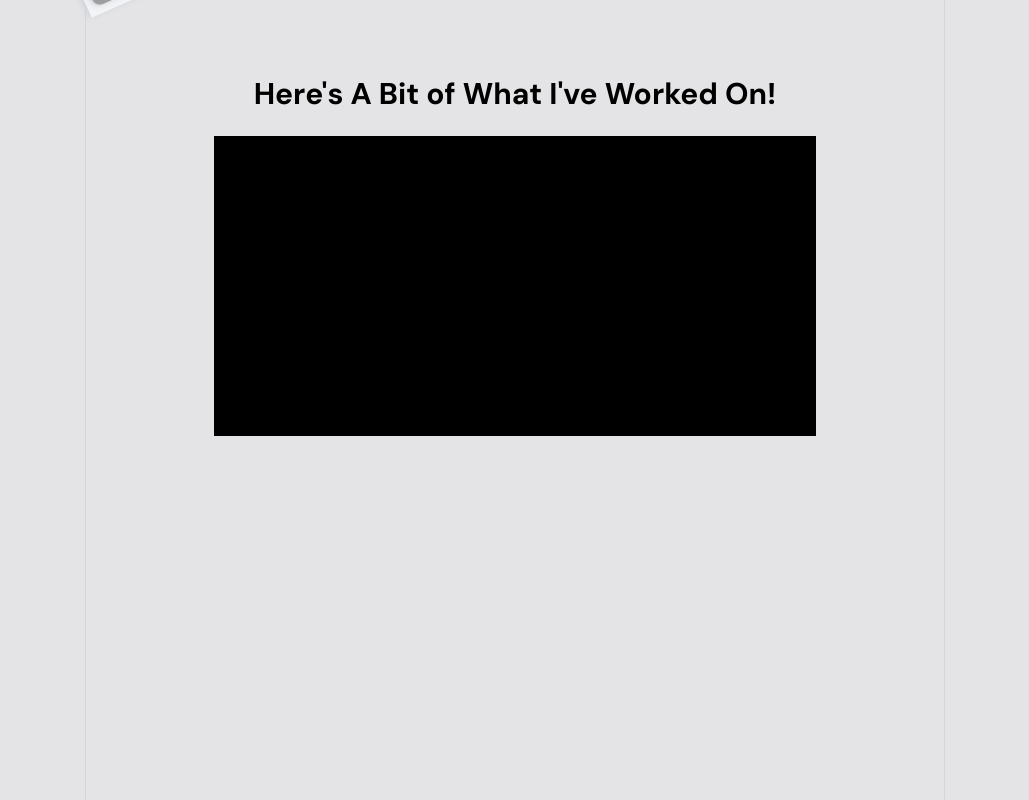
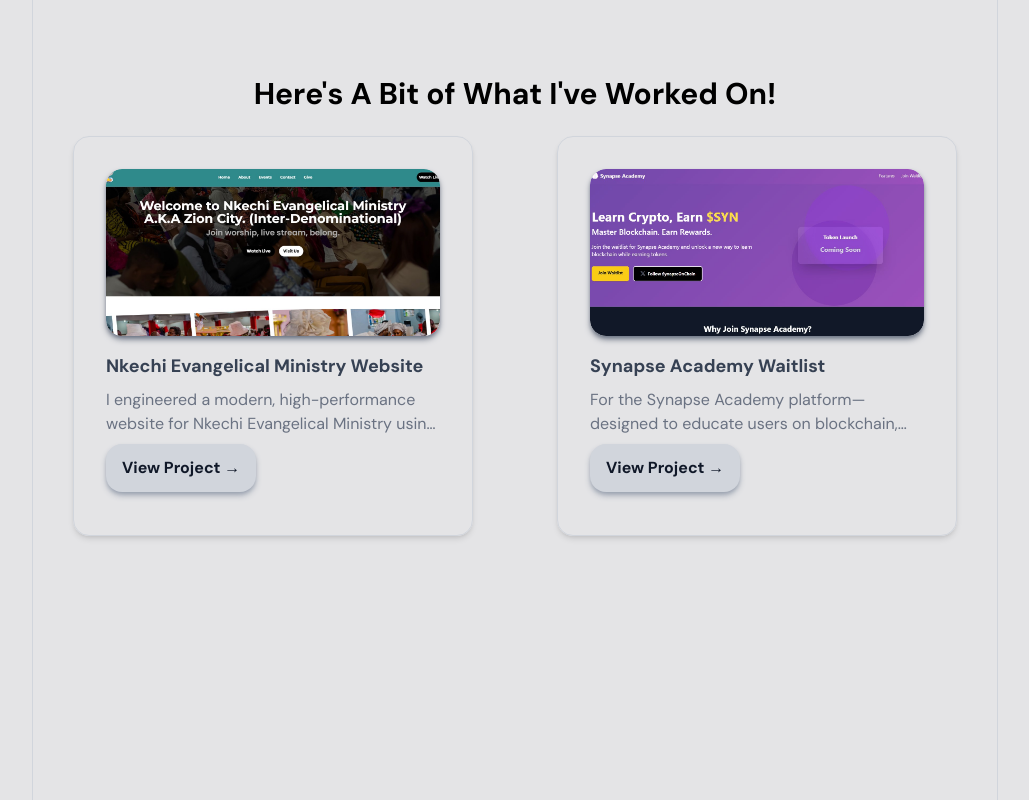
Before and after one commit to OkataMiracleDev/my_portfolio, a Next.js app: page / in a window 1280 px wide. Shown: the part 2820-3620 px from the top of the page, without its empty margins (125-1154 px from the left). Built offline with nearby package versions, Linux system fonts and the light colour scheme; grey boxes are pictures that could not be loaded.

Commit message:
feat(Home): implement projects card component and adjust layout
- Add ProjectsCard component to display project details
- Update projects data import and mapping in HomeProjects
- Adjust positioning and styling across multiple components
- Remove unused padding class from Home container

```diff
--- a/components/Home/About/About.tsx
+++ b/components/Home/About/About.tsx
@@ -4,7 +4,7 @@ import PhotoCollage from './PhotoCollage'
 
 const About = () => {
   return (
-    <div id='about' className='absolute top-[200vh] md:top-[160vh] lg:top-[140vh] xl:top-[200vh] left-4 md:left-auto translate-y-[-50%] lg:w-[40%]'>
+    <div id='about' className='absolute lg:ml-[10%] top-[200vh] md:top-[160vh] lg:top-[140vh] xl:top-[200vh] left-4 md:left-auto translate-y-[-50%] lg:w-[40%]'>
         <div className='relative z-50'>
             <SectionHeading heading='About mimi' />
             <div className='mt-4 mr-1 md:mr-15 lg:mr-0 md:mt-6 space-y-4 md:space-y-6'>
--- a/components/Home/About/PhotoCollage.tsx
+++ b/components/Home/About/PhotoCollage.tsx
@@ -3,9 +3,9 @@ import React from 'react'
 
 const PhotoCollage = () => {
   return (
-    <div className='absolute rotate-[68deg] md:rotate-[66deg] -bottom-[33%] right-[38%] md:-bottom-[60%] lg:-bottom-[125%] md:right-0 md:left-[47%] md:-translate-x-[50%] '>
+    <div className='absolute rotate-[68deg] md:rotate-[66deg] -bottom-[33%] right-[38%] md:-bottom-[60%] lg:-bottom-[122%] md:right-0 md:left-[47%] md:-translate-x-[50%] '>
         <div className='w-full flex flex-col justify-center items-center'>
-            <div className='bg-gray-100 w-[6rem] h-[18rem] md:w-[10rem] md:h-[30rem] lg:w-[20rem] lg:h-[60rem] md:hover:w-[23rem] md:hover:h-[69rem] grid grid-rows-3 px-2 py-2 gap-2 md:gap-4 shadow-md shadow-gray-300 transition-all duration-300'>
+            <div className='bg-gray-100 w-[6rem] h-[18rem] md:w-[10rem] md:h-[30rem] lg:w-[20rem] lg:h-[60rem] lg:hover:w-[23rem] lg:hover:h-[69rem] grid grid-rows-3 px-2 py-2 gap-2 md:gap-4 shadow-md shadow-gray-300 transition-all duration-300'>
                 <Image src={"/images/1.jpg"} width={4000} height={4000} alt="1"  className='w-full  h-full object-cover rounded-lg drop-shadow-md drop-shadow-gray-300 cursor-alias' />
                 <Image src={"/images/2.jpg"} width={4000} height={4000} alt="2" className='w-full  h-full object-cover rounded-lg drop-shadow-md drop-shadow-gray-300 cursor-cell' />
                 <Image src={"/images/3.jpg"} width={4000} height={4000} alt="3" className='w-full  h-full object-cover rounded-lg drop-shadow-md drop-shadow-gray-300 cursor-pointer' />
--- a/components/Home/Hero/Hero.tsx
+++ b/components/Home/Hero/Hero.tsx
@@ -5,7 +5,7 @@ const Hero = () => {
   return (
     <div>
       <div className='relative w-full h-[90vh] text-[#22025a] font-[poppins] font-bold text-3xl md:text-6xl gap-4 md:gap-7 flex flex-col justify-center items-center'>
-      <div className='bg-green-300 border-2 border-green-400 w-5 h-5 md:w-8 md:h-8 rounded-full absolute top-[53%] left-[63%] md:top-[45%] md:left-[61%] xl:top-[44%] xl:left-[60%] '></div>
+      <div className='bg-green-300 border-2 border-green-400 w-5 h-5 md:w-8 md:h-8 rounded-full absolute top-[53%] left-[61%] md:top-[45%] md:left-[59%] xl:top-[44%] xl:left-[58%] '></div>
         <Image src="/images/Miracle_Okata.jpg" alt="character" width={200} height={200} className='rounded-full' />
         <h1>Hi. I&apos;m mimi</h1>
         <h1>FrontEnd Developer</h1>
--- a/components/Home/Home.tsx
+++ b/components/Home/Home.tsx
@@ -6,7 +6,7 @@ import HomeProjects from './HomeProjects/HomeProjects'
 
 const Home = () => {
   return (
-    <div className='overflow-hidden flex flex-col lg:px-32 h-[600vh] lg:border-l-1 lg:border-r-1 border-gray-300'>
+    <div className='overflow-hidden flex flex-col h-[600vh] lg:border-l-1 lg:border-r-1 border-gray-300'>
       <Hero />
       <Projects />
       <About />
--- a/components/Home/HomeProjects/HomeProjects.tsx
+++ b/components/Home/HomeProjects/HomeProjects.tsx
@@ -1,12 +1,19 @@
 import SectionHeading from '@/components/Helper/SectionHeading'
+import { projectsData } from '@/data/data'
 import React from 'react'
+import ProjectsCard from './ProjectsCard'
 
 const HomeProjects = () => {
   return (
-    <div className='relative top-[215vh] md:top-[155vh] lg:top-[200vh] xl:top-[272vh] w-full flex flex-col justify-center items-center text-center'>
+    <div className='relative top-[200vh] md:top-[155vh] lg:top-[190vh] xl:top-[272vh] w-full flex flex-col justify-center items-center text-center'>
       <SectionHeading heading='Here&apos;s A Bit of What I&apos;ve Worked On!' />
-      <div className='bg-black mx-auto mt-6 w-[90%] md:w-[110%] lg:w-[100%] h-[300px] '>
+      <div className='mx-auto mt-6 w-[90%] lg:w-[100%] grid grid-cols-1 grid-rows-2 lg:grid-cols-2 gap-6 lg:gap-1'>
         {/* Projects Card */}
+        {projectsData.map((data)=>{
+          return <div key={data.id}>
+            <ProjectsCard projects={data} />
+          </div>
+        })}
       </div>
     </div>
   )
--- a/components/Home/HomeProjects/ProjectsCard.tsx
+++ b/components/Home/HomeProjects/ProjectsCard.tsx
@@ -1,8 +1,32 @@
+import Image from 'next/image';
 import React from 'react'
 
-const ProjectsCard = () => {
+type Props = {
+projects: {
+    id: number;
+    image: string;
+    name: string;
+    description: string;
+    link: string;
+}
+}
+
+const ProjectsCard = ({projects}: Props) => {
   return (
-    <div>ProjectsCard</div>
+    <div className='md:block flex flex-col items-center'>
+        <div className='flex flex-col lg:mx-10 w-full lg:w-[400px] h-[400px] px-8 py-8 rounded-2xl border border-gray-300 shadow-md'>
+            <div className='w-full h-[50%] rounded-2xl overflow-hidden shadow-md shadow-gray-500'>
+                <Image src={projects.image} alt={projects.name} width={600} height={400} className='h-full w-full object-center object-cover rounded-2xl transition-all duration-300 ease-in-out hover:scale-115' />
+            </div>
+            <div className='h-[50%] text-left pt-4 flex flex-col gap-2'>
+                <h1 className='text-lg font-bold text-gray-700'>{projects.name}</h1>
+                <p className='text-base text-gray-500 max-w-full break-words line-clamp-1 md:line-clamp-2'>{projects.description}</p>
+                <a href={projects.link} target='_blank' rel='noopener noreferrer' >
+                    <button className='transition-all duration-400 ease-in-out text-gray-900 hover:text-gray-300 font-bold text-base bg-gray-300 hover:bg-gray-900 py-3 px-4 rounded-2xl shadow-md shadow-gray-400 hover:shadow-blue-200'>View Project &rarr;</button>
+                </a>
+            </div>
+        </div>
+    </div>
   )
 }
 
--- a/data/data.ts
+++ b/data/data.ts
@@ -29,7 +29,7 @@ export const projectsSliderData = [
   },
 ];
 
-export const ProjectsData = [
+export const projectsData = [
   {
     id: 1,
     image: "/images/nkechi-evangelical-ministry.jpg",
```
